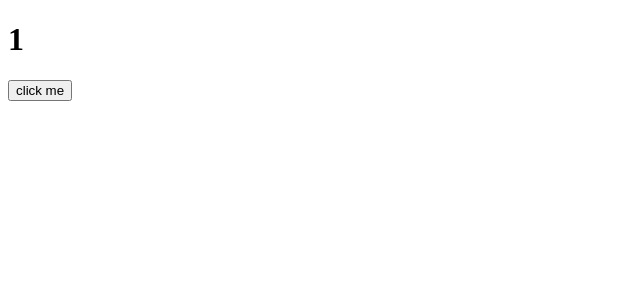
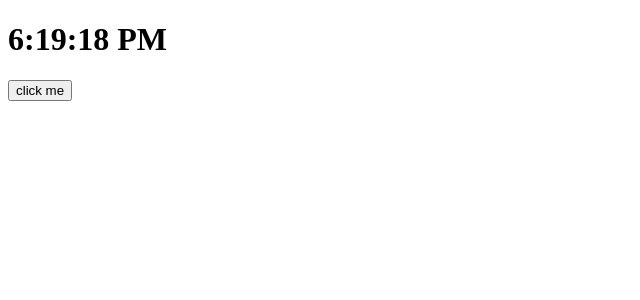
Before and after one commit to hoshiyarjyani/React-Practice-, a React (Create React App) app: page / in a window 1280 px wide. Shown: the top 300 px of the page, without its empty margins (0-640 px from the left). Built offline with nearby package versions, Linux system fonts and the light colour scheme.

Commit message:
hook function time clock  in react

```diff
--- a/src/App.jsx
+++ b/src/App.jsx
@@ -1,15 +1,19 @@
 import React, { useState } from "react";
 
 const App = () => {
+  // hook function in react
+  let Time = new Date().toLocaleTimeString();
 
-    // hook function in react
+  const [newTime, setTime] = useState(Time);
+  const updateTime = () => {
+    setTime({ Time });
+  };
 
-const [count, setCount] = useState(1);
-const IncNum = () => {
-    setCount(count+1);};
-return(
-<>
-<h1>{count}</h1>
-<button onClick={IncNum}>click me</button>
-</>)};
+  return (
+    <>
+      <h1>{Time}</h1>
+      <button onClick={updateTime}>click me</button>
+    </>
+  );
+};
 export default App;
```
